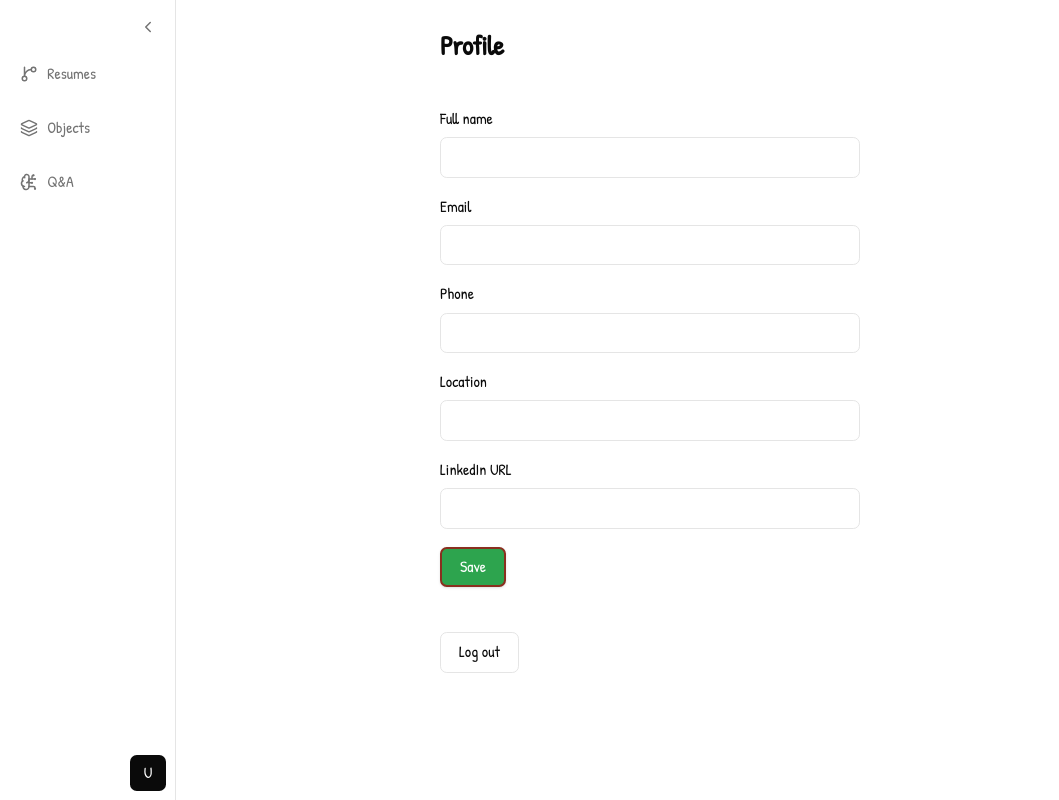
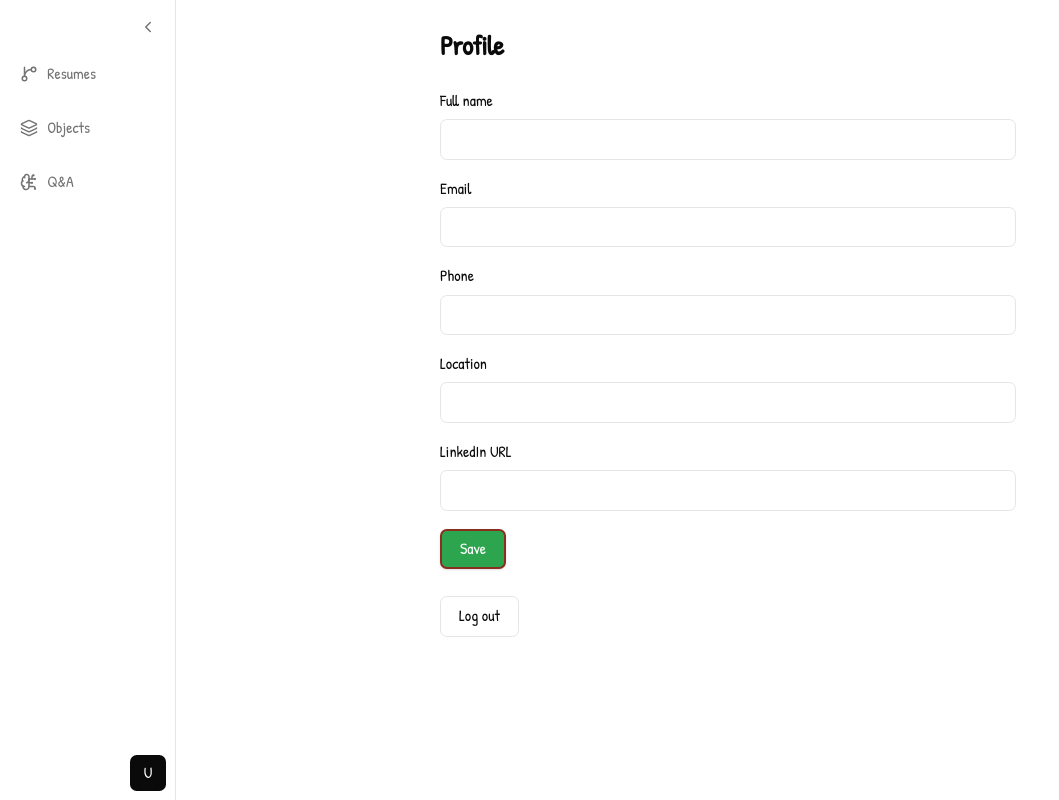
Before and after one commit to NiceKim/career-profile, a Next.js app: page /profile in a window 1280 px wide. Shown: the whole page, without its empty margins (0-1059 px from the left). Built offline with nearby package versions, Linux system fonts and the light colour scheme; no server answers; the database is empty; sample sign-in values are in the browser's storage.

Commit message:
fix: override legacy form/h1 styles for profile and Q&A pages

```diff
--- a/src/app/(app)/profile/page.tsx
+++ b/src/app/(app)/profile/page.tsx
@@ -12,8 +12,8 @@ export default async function ProfilePage() {
 
   return (
     <div className="mx-auto flex max-w-lg flex-col gap-6">
-      <h1 className="text-2xl font-semibold tracking-tight text-foreground">Profile</h1>
-      <form action={updateProfileAction} className="flex flex-col gap-4">
+      <h1 className="text-2xl font-semibold tracking-tight text-foreground mb-0">Profile</h1>
+      <form action={updateProfileAction} className="flex flex-col gap-4 max-w-none mb-0">
         <div className="flex flex-col gap-1.5">
           <Label htmlFor="fullName">Full name</Label>
           <Input id="fullName" name="fullName" defaultValue={profile?.fullName} required />
--- a/src/app/(app)/qna/page.tsx
+++ b/src/app/(app)/qna/page.tsx
@@ -55,7 +55,7 @@ export default function QnaPage() {
           </Button>
         </p>
       )}
-      <form onSubmit={handleSubmit} className="mt-3 flex gap-2">
+      <form onSubmit={handleSubmit} className="mt-3 flex flex-row gap-2 max-w-none mb-0">
         <Input value={input} onChange={(e) => setInput(e.target.value)} placeholder="Ask a career question…" className="flex-1" />
         <Button type="submit" disabled={status === 'streaming' || status === 'submitted'}>
           Send
```
